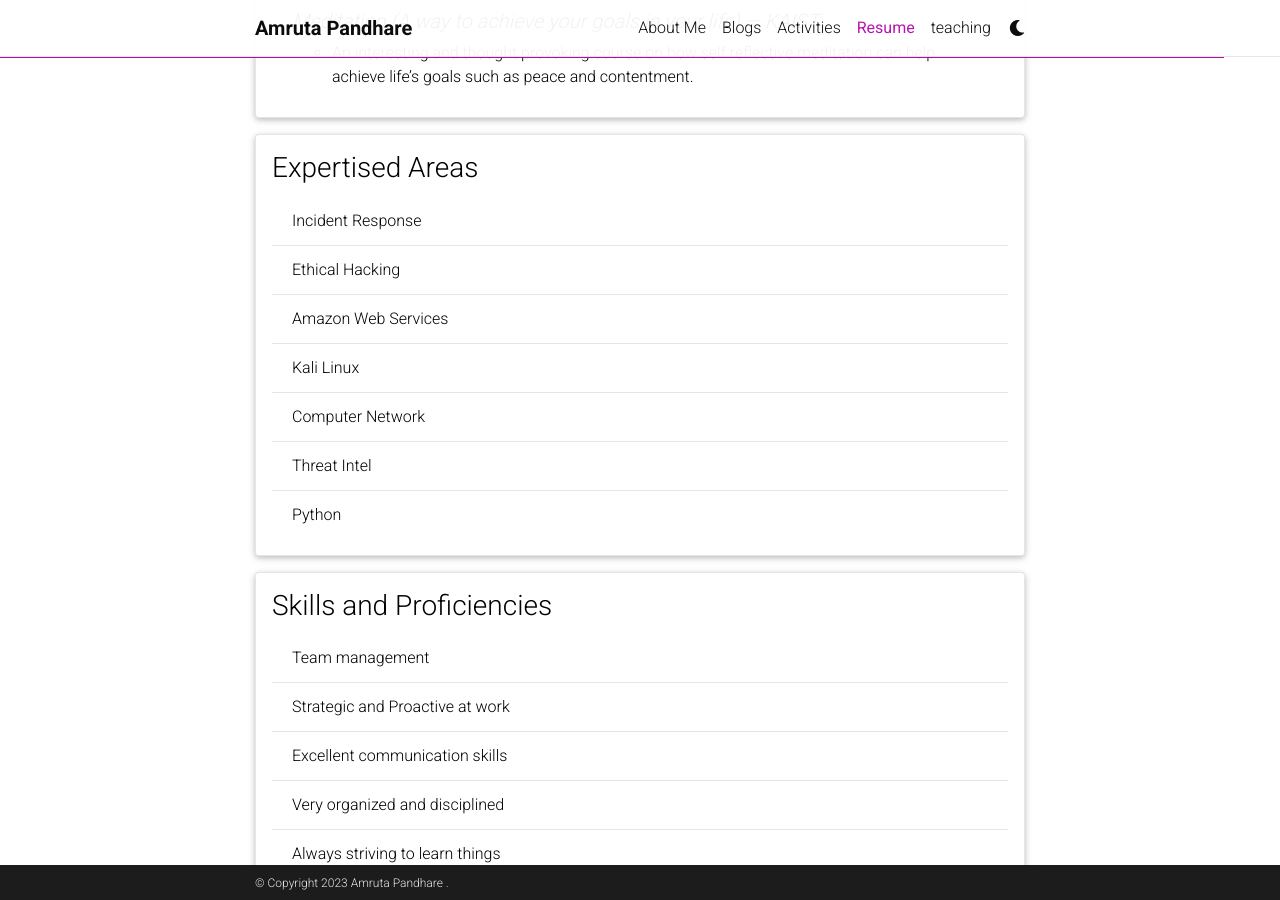
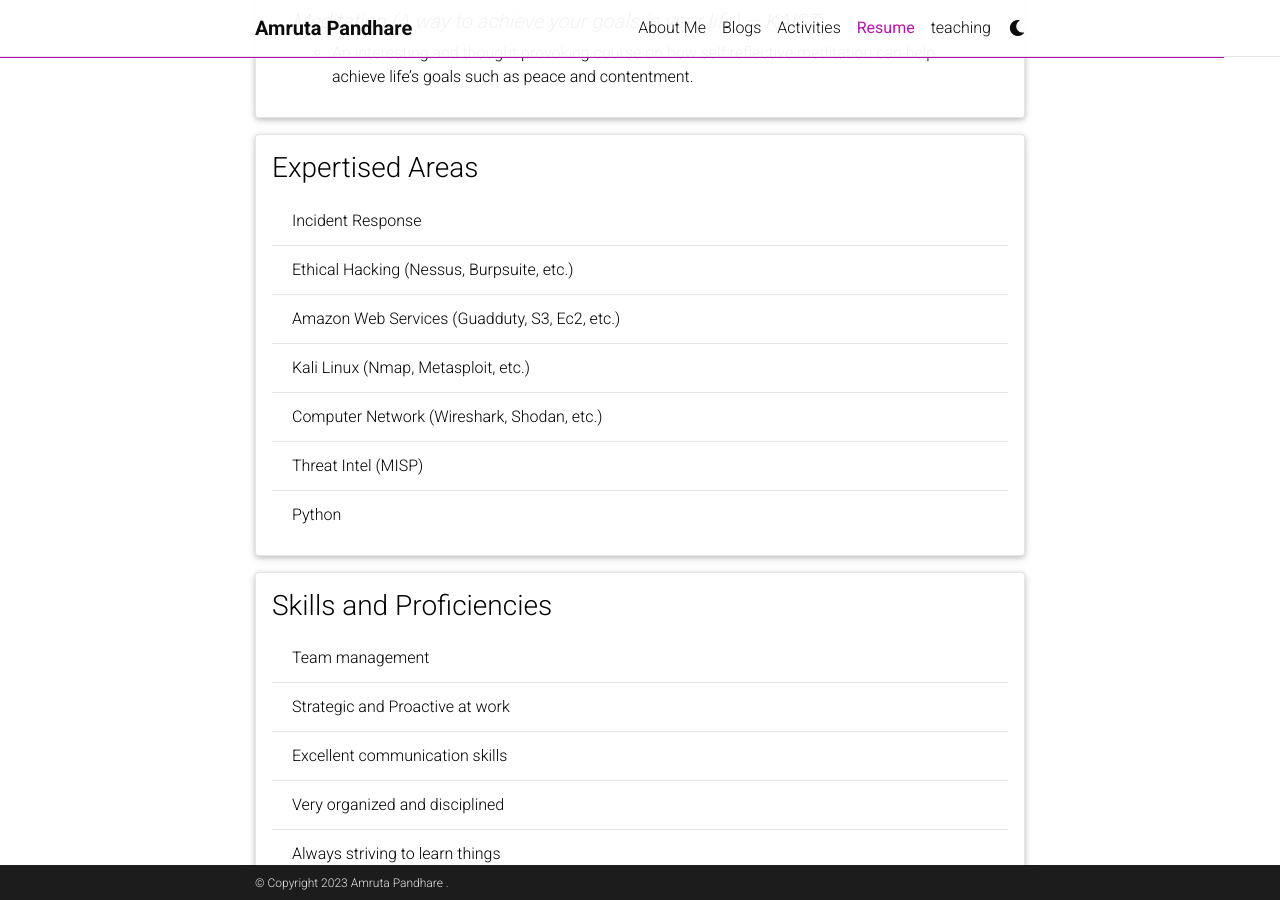
Before and after one commit to AmrutaPandhare/AmrutaPandhare.github.io, a Jekyll site: the page built from _pages/cv.md, in a window 1280 px wide and 900 px high, scrolled down 2285 px. Built offline with Jekyll 4.4.1, drawn with Linux system fonts in a browser that asks for light colours; comment, search, counter and statistics services are not loaded; a style sheet for code colours, icons or effects is not loaded.

Commit message:
Update cv.yml

```diff
--- a/_data/cv.yml
+++ b/_data/cv.yml
@@ -79,11 +79,11 @@
   type: list
   contents:
     - Incident Response
-    - Ethical Hacking
-    - Amazon Web Services
-    - Kali Linux
-    - Computer Network
-    - Threat Intel
+    - Ethical Hacking (Nessus, Burpsuite, etc.)
+    - Amazon Web Services (Guadduty, S3, Ec2, etc.)
+    - Kali Linux (Nmap, Metasploit, etc.)
+    - Computer Network (Wireshark, Shodan, etc.)
+    - Threat Intel (MISP)
     - Python
 
 - title: Skills and Proficiencies
```
